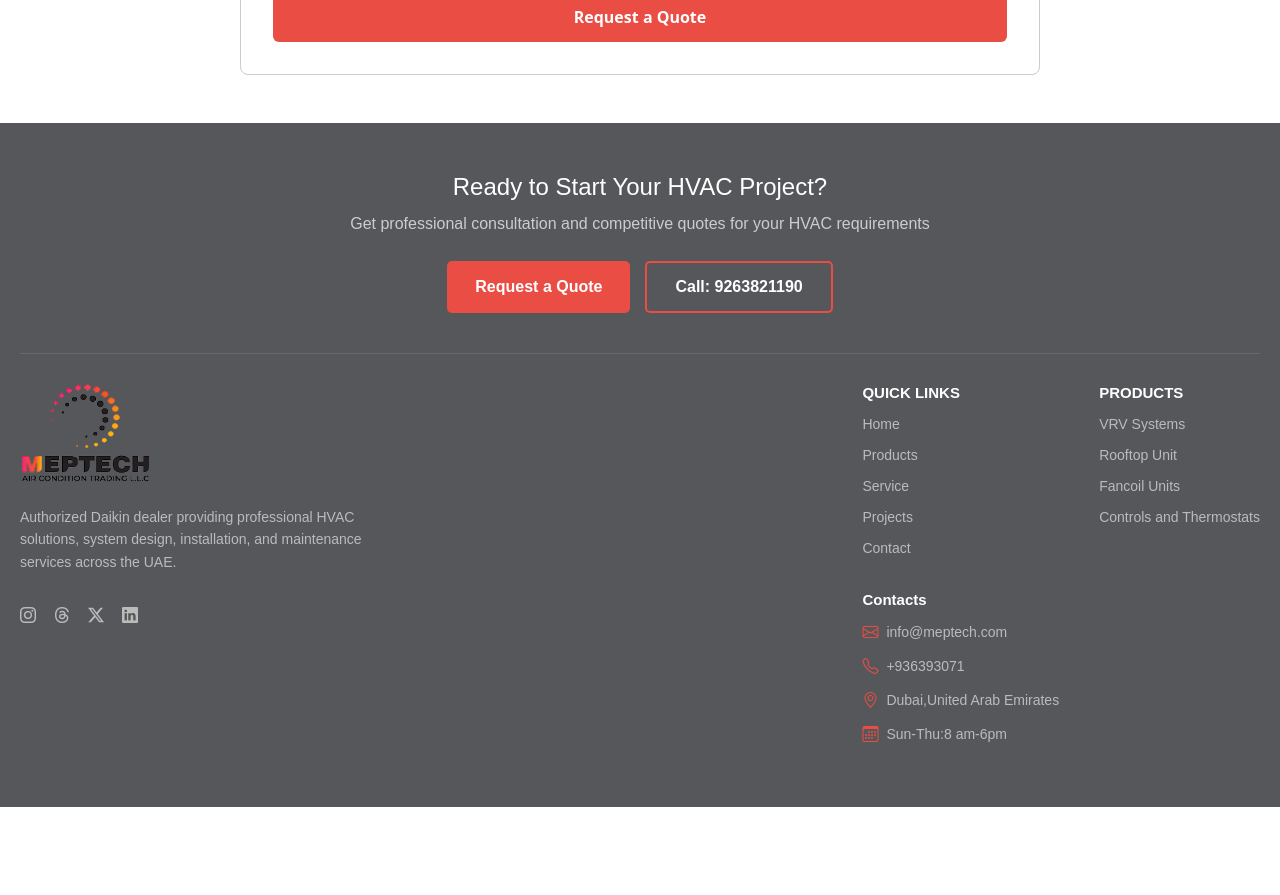
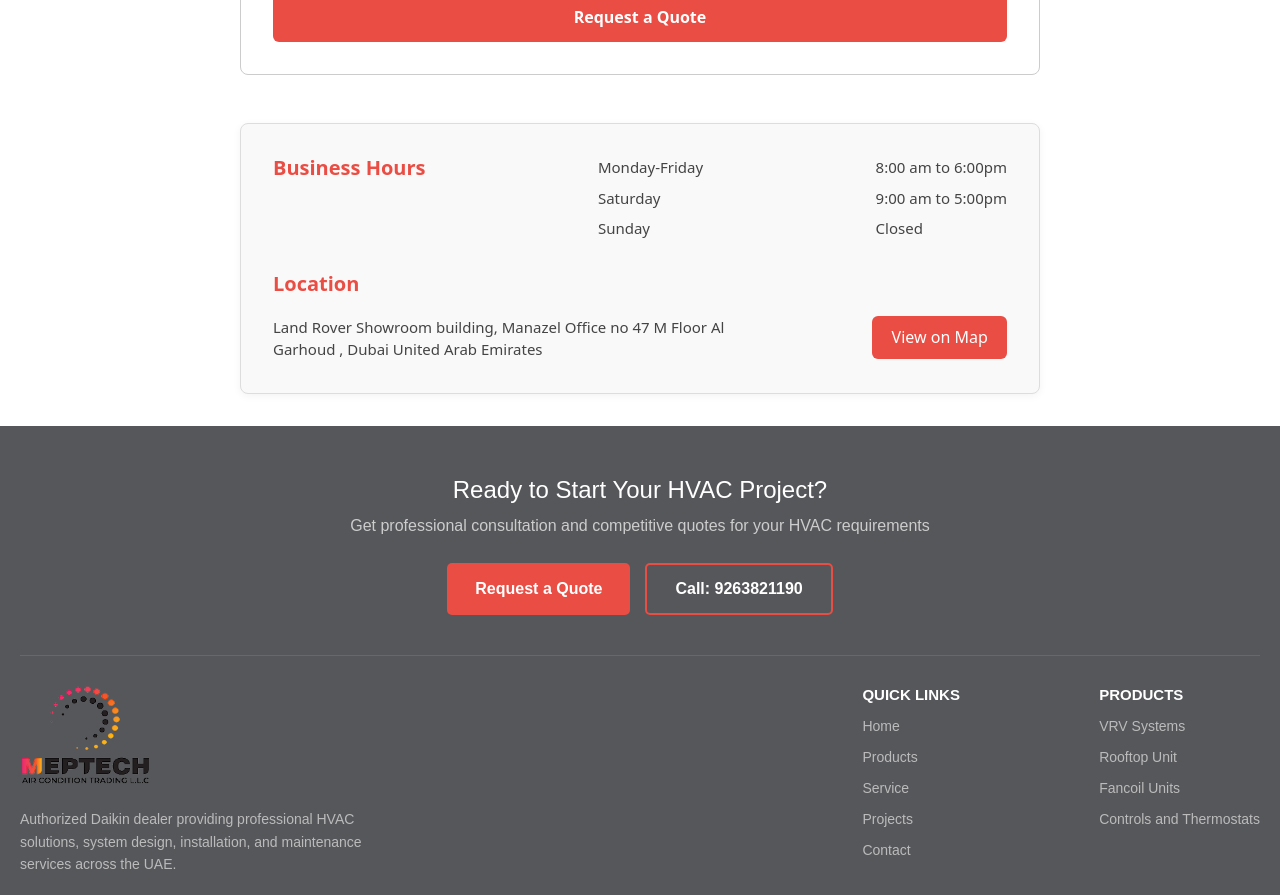
Before and after one commit to meptech308-lgtm/landing-page, an Angular app: page /contact in a window 1280 px wide. Shown: the part 1440-2335 px from the top of the page. Before the commit the page ends 2247 px from the top, so only its background shows below. Built offline with nearby package versions, Linux system fonts and the light colour scheme.

Commit message:
contact basic

```diff
--- a/src/app/components/contact/contact.component.css
+++ b/src/app/components/contact/contact.component.css
@@ -64,3 +64,94 @@ textarea.form-control {
 .btn-submit:hover {
     background-color: #c43c35;
 }
+
+.card {
+    max-width: 800px;
+    margin: 2rem auto;
+    padding: 2rem;
+    border: 1px solid #ddd;
+    border-radius: 8px;
+    background: #f9f9f9;
+    box-shadow: 0 2px 8px rgba(0, 0, 0, 0.05);
+}
+
+.card h5 {
+    font-size: 20px;
+    font-weight: 600;
+    color: #EA4D44;
+    margin-bottom: 1rem;
+    display: inline-block;
+    padding-bottom: 4px;
+}
+
+.hours {
+    display: flex;
+    justify-content: space-between;
+    margin-bottom: 2rem;
+}
+
+.hours .left,
+.hours .right {
+    display: flex;
+    flex-direction: column;
+    gap: 0.5rem;
+}
+
+.hours p {
+    margin: 0;
+    font-size: 15px;
+    color: #444;
+}
+
+.location .val {
+    display: flex;
+    justify-content: space-between;
+    align-items: flex-start;
+    gap: 1rem;
+}
+
+.location p {
+    margin: 0;
+    font-size: 15px;
+    color: #444;
+    max-width: 70%;
+    line-height: 1.5;
+}
+
+.location button {
+    background-color: #EA4D44;
+    color: #fff;
+    padding: 0.6rem 1.2rem;
+    border: none;
+    border-radius: 6px;
+    cursor: pointer;
+    font-weight: 500;
+    transition: background 0.3s ease;
+    white-space: nowrap;
+}
+
+.location button:hover {
+    background-color: #c43c35;
+}
+
+/* Responsive adjustments */
+@media (max-width: 768px) {
+    .hours {
+        flex-direction: column;
+        gap: 0.5rem;
+    }
+
+    .location .val {
+        flex-direction: column;
+        align-items: flex-start;
+    }
+
+    .location p {
+        max-width: 100%;
+    }
+
+    .location button {
+        margin-top: 1rem;
+        width: 100%;
+    }
+}
--- a/src/app/components/contact/contact.component.html
+++ b/src/app/components/contact/contact.component.html
@@ -82,3 +82,33 @@
         <button type="submit" class="btn-submit">Request a Quote</button>
     </form>
 </div>
+
+<div class="card">
+    <div class="hours">
+        <h5>Business Hours</h5>
+        <div class="left">
+            <p>Monday-Friday</p>
+            <p>Saturday</p>
+            <p>Sunday</p>
+        </div>
+        <div class="right">
+            <p>8:00 am to 6:00pm</p>
+            <p>9:00 am to 5:00pm</p>
+            <p>Closed</p>
+        </div>
+    </div>
+
+    <div class="location">
+        <h5>Location</h5>
+        <div class="val">
+            <p>
+                Land Rover Showroom building, Manazel
+                Office no 47 M Floor
+                Al Garhoud , Dubai
+                United Arab Emirates
+            </p>
+            <button>View on Map</button>
+        </div>
+    </div>
+
+</div>
```
